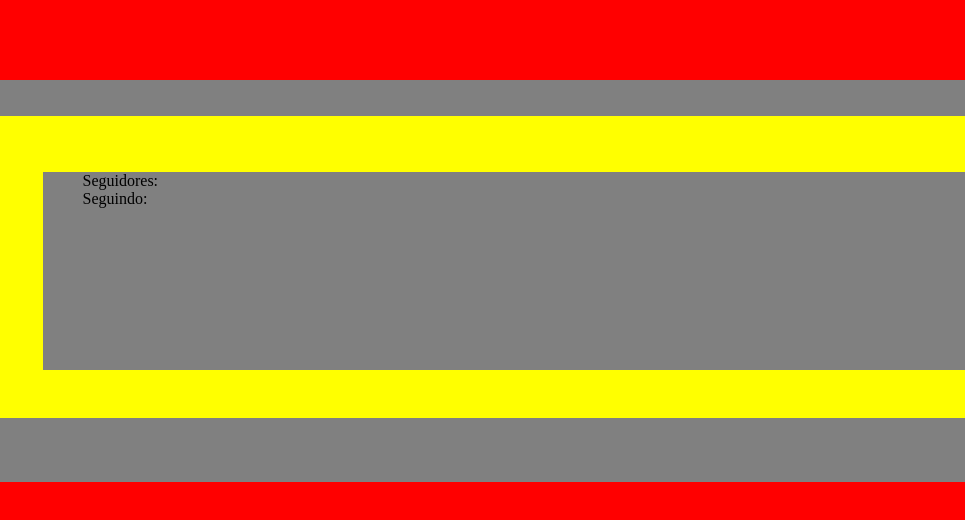
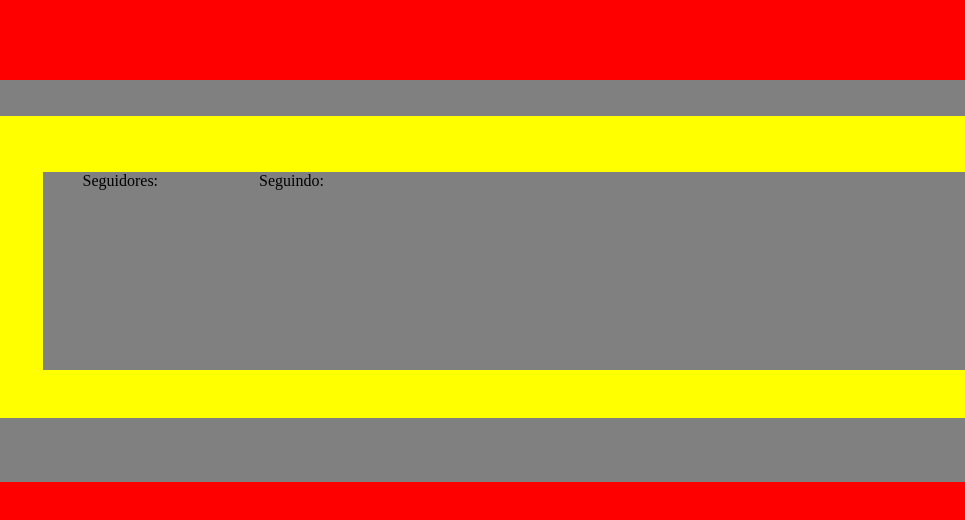
Before and after one commit to sexlog/front-end-test, a website: page index.html in a window 1280 px wide. Shown: the full height of the page, 315-1280 px from the left. Drawn offline with nearby package versions, Linux system fonts and the light colour scheme; some packages are replaced by stand-ins of ours.

Commit message:
Align elements user's(layout)

```diff
--- a/src/styles/style.css
+++ b/src/styles/style.css
@@ -43,6 +43,8 @@
 }
 
 .userDetails{
+    display: inline-grid;
+    grid-template-columns: 0.2fr 0.2fr;
     grid-column-start: 2;
     grid-column-end: 3;
     background: gray;
```
